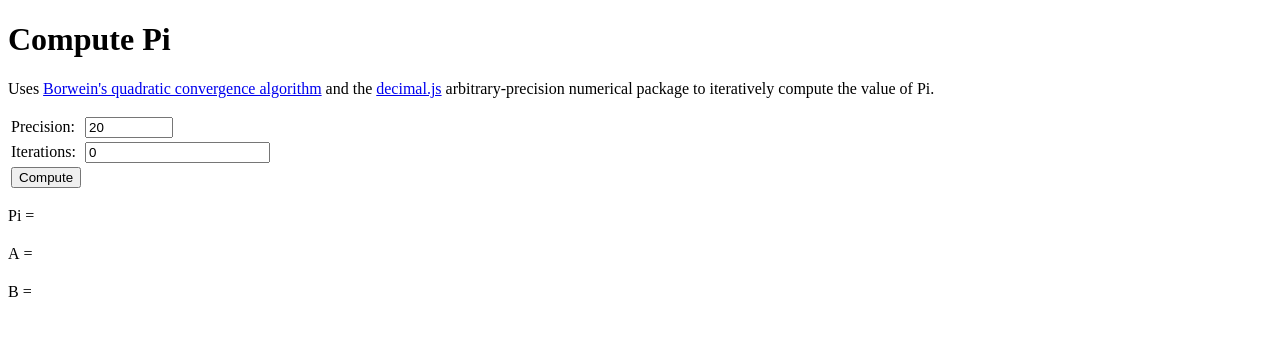
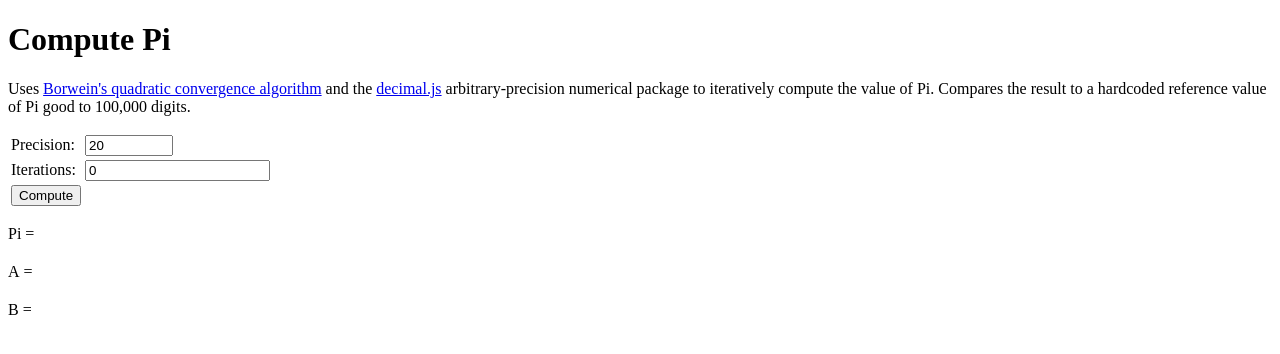
Before and after one commit to markhartel/projects, a plain HTML site: page compute-pi/compute_pi.html in a window 1280 px wide. Drawn offline with Linux system fonts and the light colour scheme.

Commit message:
Update compute_pi.html

```diff
--- a/compute-pi/compute_pi.html
+++ b/compute-pi/compute_pi.html
@@ -13,7 +13,7 @@
 </head>
 <body>
     <h1>Compute Pi</h1>
-    <p>Uses <a href="https://en.wikipedia.org/wiki/Borwein%27s_algorithm">Borwein's quadratic convergence algorithm</a> and the <a href="https://github.com/MikeMcl/decimal.js">decimal.js</a> arbitrary-precision numerical package to iteratively compute the value of Pi.</p>
+    <p>Uses <a href="https://en.wikipedia.org/wiki/Borwein%27s_algorithm">Borwein's quadratic convergence algorithm</a> and the <a href="https://github.com/MikeMcl/decimal.js">decimal.js</a> arbitrary-precision numerical package to iteratively compute the value of Pi. Compares the result to a hardcoded reference value of Pi good to 100,000 digits.</p>
     <form id="computeForm">
         <table>
         <tr>
```
